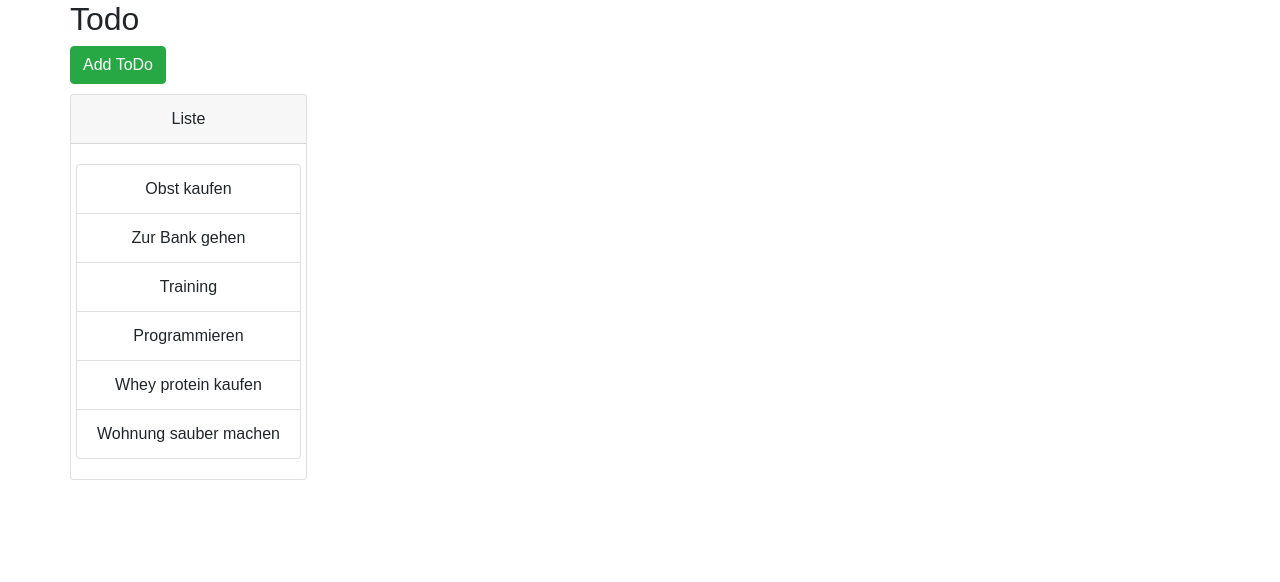
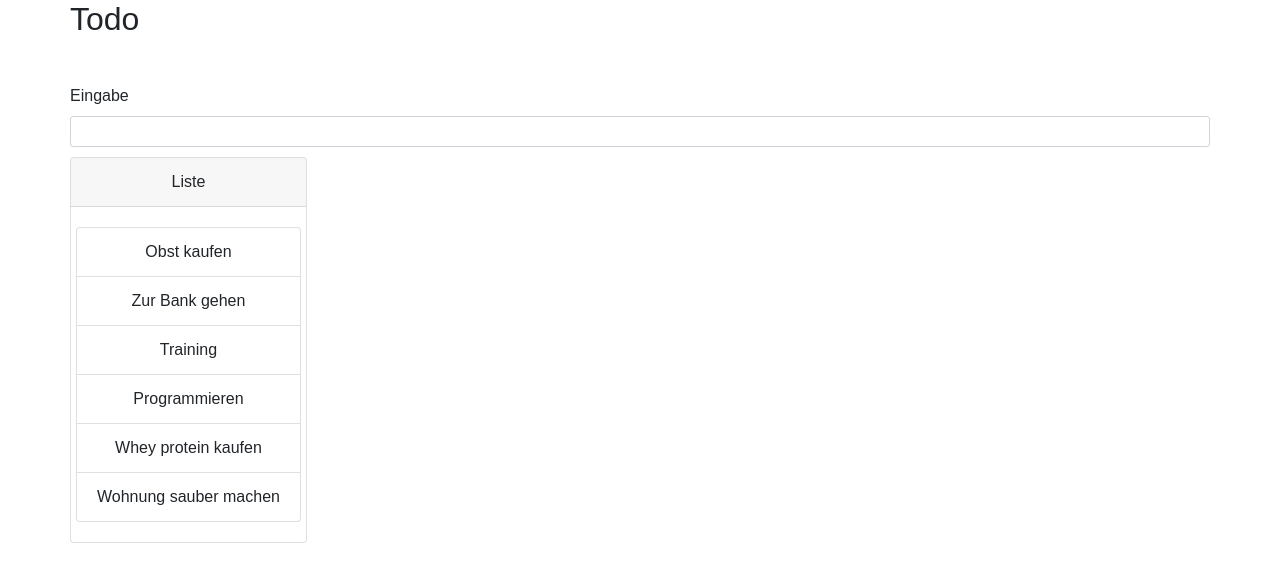
Before and after one commit to dubiBerlin/todolist-react, a React (Create React App) app: page / in a window 1280 px wide. Shown: the top 582 px of the page. Built offline with nearby package versions, Linux system fonts and the light colour scheme.

Commit message:
button created

```diff
--- a/src/App.js
+++ b/src/App.js
@@ -6,6 +6,8 @@ import Button2 from "./Button2";
 import Panel from "./Panel";
 import List from "./components/List";
 import TodoAddBtn from "./components/TodoAddBtn";
+import TodoAddInput from "./components/TodoAddInput";
+
 
 class App extends Component {
     constructor(props) {
@@ -30,20 +32,18 @@ class App extends Component {
     }
 
 
-    addTodo() {
+    addTodo(newTodo) {
         console.log("addTodo")
         var cnt = this.state.count + 1;
+
+        const todo = {
+            id: cnt + 17,
+            title: newTodo
+        }
+
+
         var todosTemp = this.state.todos;
-        if (cnt < this.myarray.length) {
-            console.log(this.myarray[cnt]);
-            todosTemp.push(this.myarray[cnt]);
-        } else {
-            const todo = {
-                id: cnt + 17,
-                title: "React redux " + cnt
-            }
-            todosTemp.push(todo);
-        }
+        todosTemp.push(todo);
 
 
         this.setState({
@@ -66,7 +66,6 @@ class App extends Component {
                     <div className="row">
                         <h2>Todo</h2>
                     </div>
-
                     <TodoAddBtn typ="button" onAdd={this.addTodo} name="Add ToDo" klasse="btn btn-success" />
                     <Panel titel="Liste">
                         <List todos={liste} />
--- a/src/components/List.js
+++ b/src/components/List.js
@@ -24,7 +24,7 @@ class List extends Component {
 
     render() {
         return (
-            <div class="row">
+            <div className="row">
                 <ul className="list-group">
                     {this.props.todos}
                 </ul>
--- a/src/components/TodoAddBtn.js
+++ b/src/components/TodoAddBtn.js
@@ -1,12 +1,55 @@
 import React, { Component } from "react";
+import buttonCss from "../css/button.css";
 
 class TodoAddBtn extends Component {
 
+    constructor(props) {
+        super(props);
+
+        this.state = {
+            newTodo: ""
+        }
+
+        this.onAddTodo = this.onAddTodo.bind(this);
+
+        this.onTodoInputChange = this.onTodoInputChange.bind(this);
+    }
+
+    onAddTodo() {
+        console.log(
+            this.state.newTodo
+        )
+        this.props.onAdd(this.state.newTodo)
+        this.setState({
+            newTodo: ""
+        })
+    }
+
+    onTodoInputChange(event) {
+        this.setState({
+            newTodo: event.target.value
+        })
+    }
+
     render() {
-        return (
+
+        var classname = this.props.klasse;
+        console.log(buttonCss.hideBtn)
+        if (this.state.newTodo === "") {
+            classname = classname + " hideBtn";
+        }
+
+        let button = (<button type={this.props.typ} className={classname} onClick={this.onAddTodo}>{this.props.name}</button>);
+
+        return (<div>
             <div className="row">
-                <button type={this.props.typ} className={this.props.klasse} onClick={this.props.onAdd}>{this.props.name}</button>
+                {button}
             </div>
+            <div className="row">
+                <label htmlFor="inputdefault">Eingabe</label>
+                <input className="form-control form-control-sm" onChange={this.onTodoInputChange} type="text" value={this.state.newTodo} />
+            </div>
+        </div>
         )
     }
 }
--- a/src/components/TodoAddInput.js
+++ b/src/components/TodoAddInput.js
@@ -1,15 +1,30 @@
 import React, { Component } from "react";
-import panelCss from "./css/panel.css";
+import panelCss from "../css/panel.css";
 
-class TodoAddBtn extends Component {
+class TodoAddInput extends Component {
+
+    constructor(props) {
+        super(props);
+        this.onTodoInputChange = this.onTodoInputChange.bind(this);
+        this.state = {
+            newTodo: "test"
+        }
+    }
+
+    onTodoInputChange(event) {
+        console.log(event.target.value);
+        this.setState({
+            newTodo: event.target.value
+        })
+    }
 
     render() {
         return (
             <div className="row">
                 <label htmlFor="inputdefault">Small input</label>
-                <input className="form-control form-control-sm" value={this.state.inputVal} id="inputdefault" type="text" />
+                <input className="form-control form-control-sm" onChange={this.onTodoInputChange} type="text" value={this.state.newTodo} />
             </div >)
     }
 }
 
-export default TodoAddBtn;
+export default TodoAddInput;
--- a/src/css/button.css
+++ b/src/css/button.css
@@ -4,3 +4,8 @@
 .bg1{
 background-color: orange;
 }
+
+
+.hideBtn{
+    visibility: hidden;
+}
```
